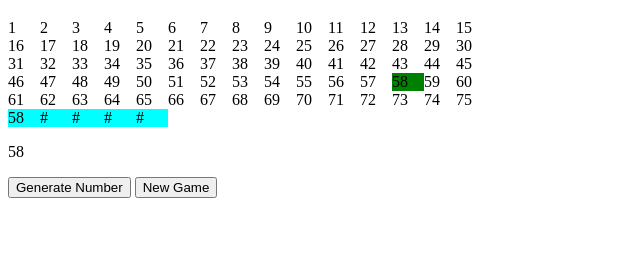
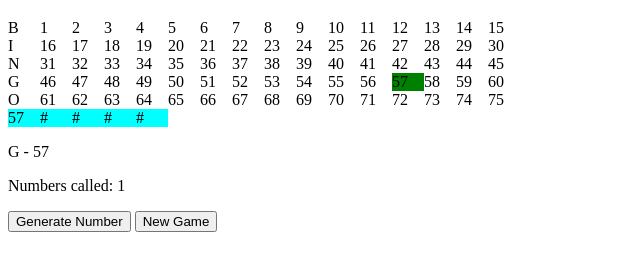
Before and after one commit to domingasp/bingo-website, a plain HTML site: page index.html in a window 1280 px wide. Both pictures are taken after a click on the button "Generate Number". Shown: the part 61-332 px from the top of the page, without its empty margins (0-640 px from the left). Drawn offline with Linux system fonts and the light colour scheme.

Commit message:
Added letters to the bingo grid and a counter.

```diff
--- a/index.html
+++ b/index.html
@@ -13,6 +13,7 @@
         </div>
 
         <p id='bingo_current_number_id'>--</p>
+        <p>Numbers called: <span id='bingo_numbers_called_id'>0</span></p>
         <button onclick='generateNextNumber()'>Generate Number</button>
         <button onclick='newGame()'>New Game</button>
 
--- a/js/script.js
+++ b/js/script.js
@@ -1,27 +1,40 @@
-bingoNumbers = [1, 2, 3, 4, 5, 6, 7, 8, 9, 10, 11, 12,13, 14, 15,
-                16, 17, 18, 19, 20, 21, 22, 23, 24, 25, 26, 27, 28, 29, 30,
-                31, 32, 33, 34, 35, 36, 37, 38, 39, 40, 41, 42, 43, 44, 45,
-                46, 47, 48, 49, 50, 51, 52, 53, 54, 55, 56, 57, 58, 59, 60,
-                61, 62, 63, 64, 65, 66, 67, 68, 69, 70, 71, 72, 73, 74, 75]
+bingoNumbers = {'B': [1, 2, 3, 4, 5, 6, 7, 8, 9, 10, 11, 12,13, 14, 15],
+                'I': [16, 17, 18, 19, 20, 21, 22, 23, 24, 25, 26, 27, 28, 29, 30],
+                'N': [31, 32, 33, 34, 35, 36, 37, 38, 39, 40, 41, 42, 43, 44, 45],
+                'G': [46, 47, 48, 49, 50, 51, 52, 53, 54, 55, 56, 57, 58, 59, 60],
+                'O': [61, 62, 63, 64, 65, 66, 67, 68, 69, 70, 71, 72, 73, 74, 75]}
 
+bingoString = 'BINGO';
 bingoGrid = document.getElementById('bingo_grid_id');
 bingoLast5Grid = document.getElementById('bing_last_five_id');
 bingoCurrentNumber = document.getElementById('bingo_current_number_id');
+bingoNumbersCalled = document.getElementById('bingo_numbers_called_id');
 
 // Create elements for bingo numbers
-for (number of bingoNumbers) {
-    newNumberSpan = document.createElement('SPAN');
 
-    newNumberSpan.innerHTML = number;
-    newNumberSpan.style.display = 'inline-block';
-    newNumberSpan.style.width = '2rem';
-    newNumberSpan.id = 'number_display_id_' + number;
+for (letter of 'BINGO') {
 
-    bingoGrid.appendChild(newNumberSpan);
+    letterSpan = document.createElement('SPAN');
 
-    if (number % 15 == 0) {
-        bingoGrid.appendChild(document.createElement('BR'))
+    letterSpan.innerHTML = letter;
+    letterSpan.style.display = 'inline-block';
+    letterSpan.style.width = '2rem';
+    letterSpan.id = 'letter_display_id_' + letter;
+
+    bingoGrid.appendChild(letterSpan);
+
+    for (number of bingoNumbers[letter]) {
+        newNumberSpan = document.createElement('SPAN');
+
+        newNumberSpan.innerHTML = number;
+        newNumberSpan.style.display = 'inline-block';
+        newNumberSpan.style.width = '2rem';
+        newNumberSpan.id = 'number_display_id_' + number;
+
+        bingoGrid.appendChild(newNumberSpan);
     }
+
+    bingoGrid.appendChild(document.createElement('BR'));
 }
 
 // Add last 5 number display
@@ -42,19 +55,27 @@ function getNextBingoNumber(min, max) {
   }
 
 function generateNextNumber() {
-    if (bingoNumbers.length > 0) {
-        newNumber = getNextBingoNumber(0, bingoNumbers.length);
+    letterGenerated = bingoString[getNextBingoNumber(0, bingoString.length)];
 
-        numberCalled = bingoNumbers[newNumber];
+    if (bingoNumbers[letterGenerated].length > 0) {
+        newNumber = getNextBingoNumber(0, bingoNumbers[letterGenerated].length)
+        numberCalled = bingoNumbers[letterGenerated][newNumber];
         document.getElementById('number_display_id_' + numberCalled).style.backgroundColor = 'green';
-        bingoCurrentNumber.innerHTML = numberCalled;
+        bingoCurrentNumber.innerHTML = letterGenerated + ' - ' + numberCalled;
         updateLast5Numbers(numberCalled);
 
         // Removes number from array
-        const index = bingoNumbers.indexOf(numberCalled);
+        const index = bingoNumbers[letterGenerated].indexOf(numberCalled);
         if (index > -1) {
-            bingoNumbers.splice(index, 1);
+            bingoNumbers[letterGenerated].splice(index, 1);
         }
+
+        if (bingoNumbers[letterGenerated].length == 0) {
+            bingoString = bingoString.replace(letterGenerated, '');
+            document.getElementById('letter_display_id_' + letterGenerated).style.backgroundColor = 'magenta';
+        }
+
+        bingoNumbersCalled.innerHTML = parseInt(bingoNumbersCalled.innerHTML) + 1;
     }
 }
 
@@ -67,11 +88,11 @@ function updateLast5Numbers(number) {
 }
 
 function newGame() {
-    bingoNumbers = [1, 2, 3, 4, 5, 6, 7, 8, 9, 10, 11, 12,13, 14, 15,
-        16, 17, 18, 19, 20, 21, 22, 23, 24, 25, 26, 27, 28, 29, 30,
-        31, 32, 33, 34, 35, 36, 37, 38, 39, 40, 41, 42, 43, 44, 45,
-        46, 47, 48, 49, 50, 51, 52, 53, 54, 55, 56, 57, 58, 59, 60,
-        61, 62, 63, 64, 65, 66, 67, 68, 69, 70, 71, 72, 73, 74, 75]
+    bingoNumbers = {'B': [1, 2, 3, 4, 5, 6, 7, 8, 9, 10, 11, 12,13, 14, 15],
+                    'I': [16, 17, 18, 19, 20, 21, 22, 23, 24, 25, 26, 27, 28, 29, 30],
+                    'N': [31, 32, 33, 34, 35, 36, 37, 38, 39, 40, 41, 42, 43, 44, 45],
+                    'G': [46, 47, 48, 49, 50, 51, 52, 53, 54, 55, 56, 57, 58, 59, 60],
+                    'O': [61, 62, 63, 64, 65, 66, 67, 68, 69, 70, 71, 72, 73, 74, 75]}
 
     // Reset styling of main grid
     for (cell of bingoGrid.children) {
@@ -85,4 +106,10 @@ function newGame() {
 
     // Reset display of current number
     bingoCurrentNumber.innerHTML = '--';
+
+    // Reset the bingo string
+    bingoString = 'BINGO';
+
+    // Reset counter
+    bingoNumbersCalled.innerHTML = '0';
 }
```
